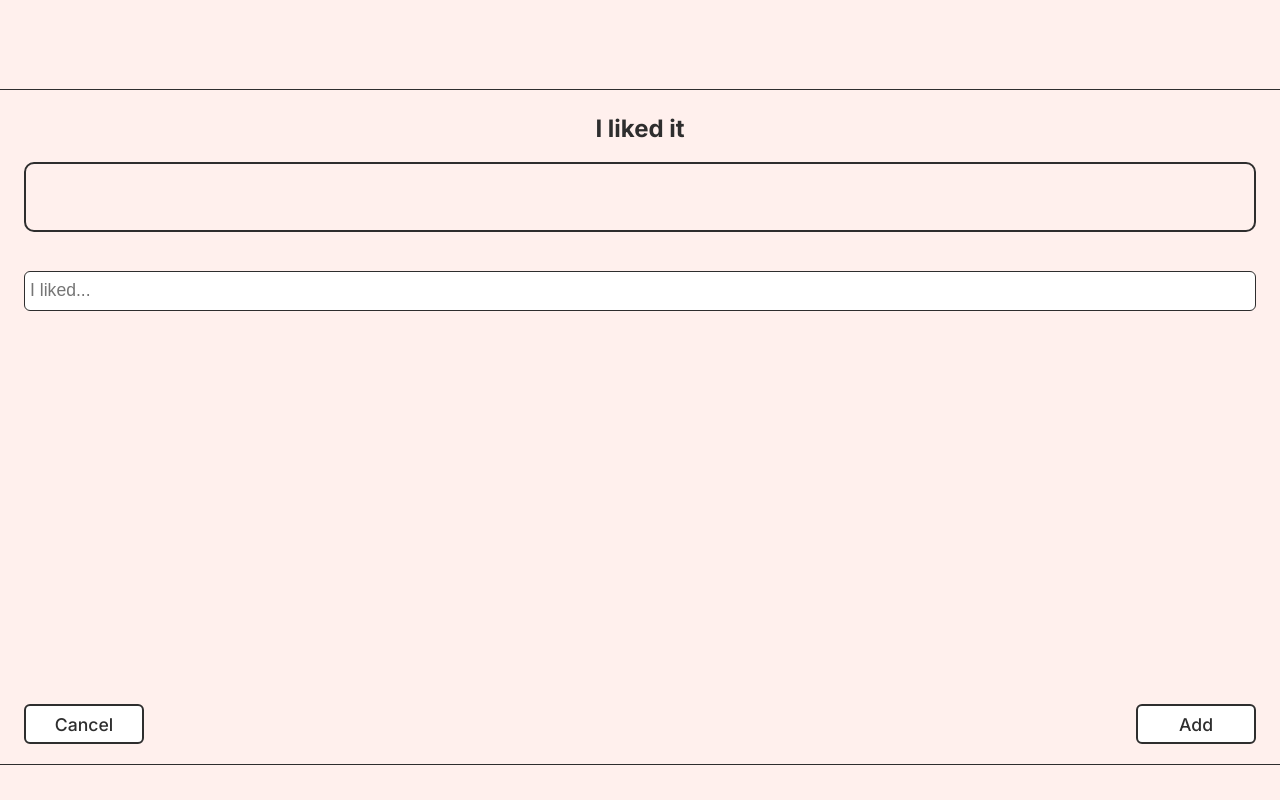
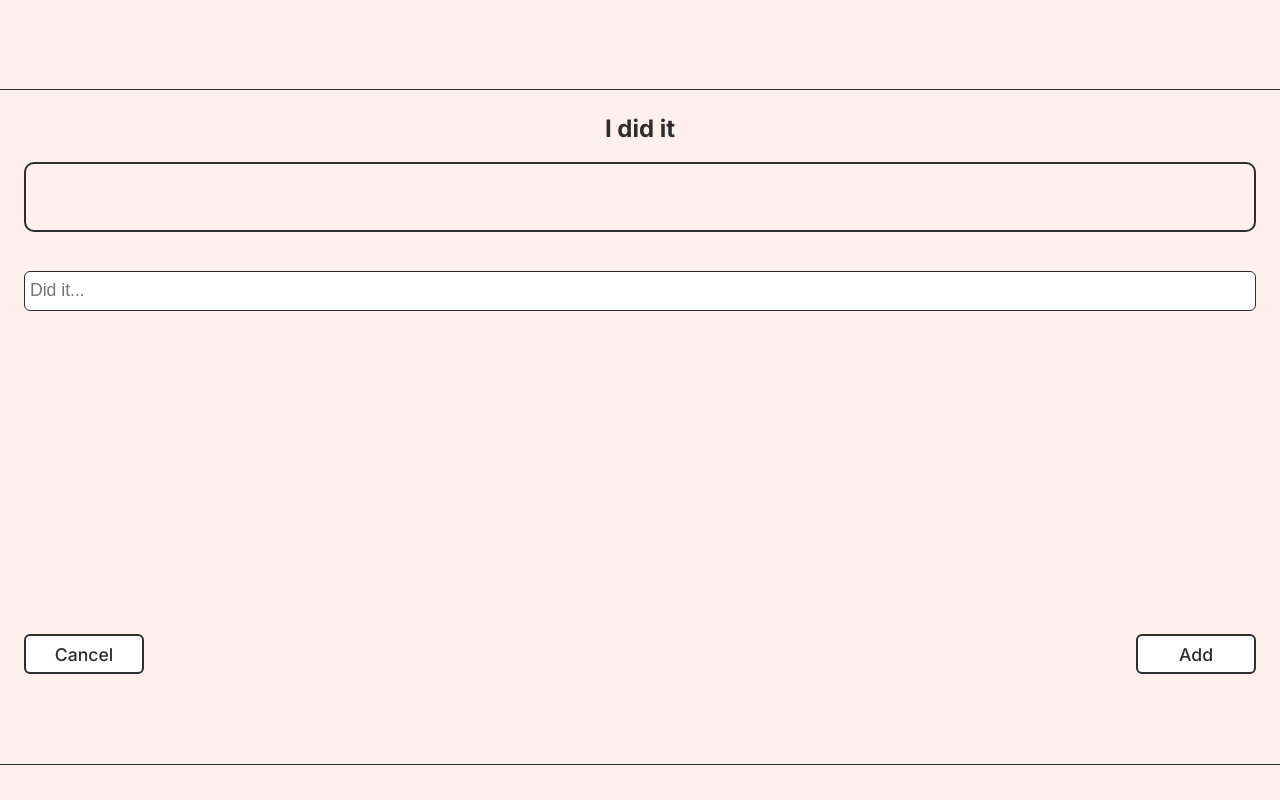
Before and after one commit to Olga-Mishareva/like-it-did-it, a Next.js app: page /create/did in a window 1280 px wide. Built offline with nearby package versions, Linux system fonts and the light colour scheme.

Commit message:
fix: routing

```diff
--- a/components/FormPage/FormPage.module.css
+++ b/components/FormPage/FormPage.module.css
@@ -38,7 +38,7 @@
 .buttonsContainer {
   position: fixed;
   left: 1.5rem;
-  bottom: 3.5rem;
+  bottom: calc(70px + 3.5rem);
   width: calc(100% - 3rem);
   display: flex;
   justify-content: space-between;
--- a/components/FormPage/FormPage.tsx
+++ b/components/FormPage/FormPage.tsx
@@ -3,10 +3,17 @@ import Link from "next/link";
 
 import styles from "./FormPage.module.css";
 
-const FormPage: FC = () => {
+type pathProp = {
+  path: string;
+};
+
+const FormPage: FC<pathProp> = ({ path }) => {
+  console.log(path);
   return (
     <div className={styles.formWrapper}>
-      <h2 className={styles.formTitle}>I liked it</h2>
+      <h2 className={styles.formTitle}>
+        {path === "liked" ? "I liked it" : "I did it"}
+      </h2>
       <div className={styles.container}>
         <p className={styles.date}></p>
         <ol className={styles.eventList}></ol>
@@ -16,7 +23,7 @@ const FormPage: FC = () => {
           className={styles.input}
           type="text"
           aria-label="Event"
-          placeholder="I liked..."
+          placeholder={path === "liked" ? "Liked it..." : "Did it..."}
         />
         <div className={styles.buttonsContainer}>
           <Link className={styles.backLink} href="/">
--- a/pages/index.tsx
+++ b/pages/index.tsx
@@ -8,7 +8,7 @@ const HomePage: NextPage = () => {
   const router = useRouter();
 
   useEffect(() => {
-    router.push("/list/likedit");
+    router.push("/list/liked");
   }, []);
 
   return <></>;
```
Also changed, not shown: components/ListPage/ListPage.tsx (+6 -6 lines).
